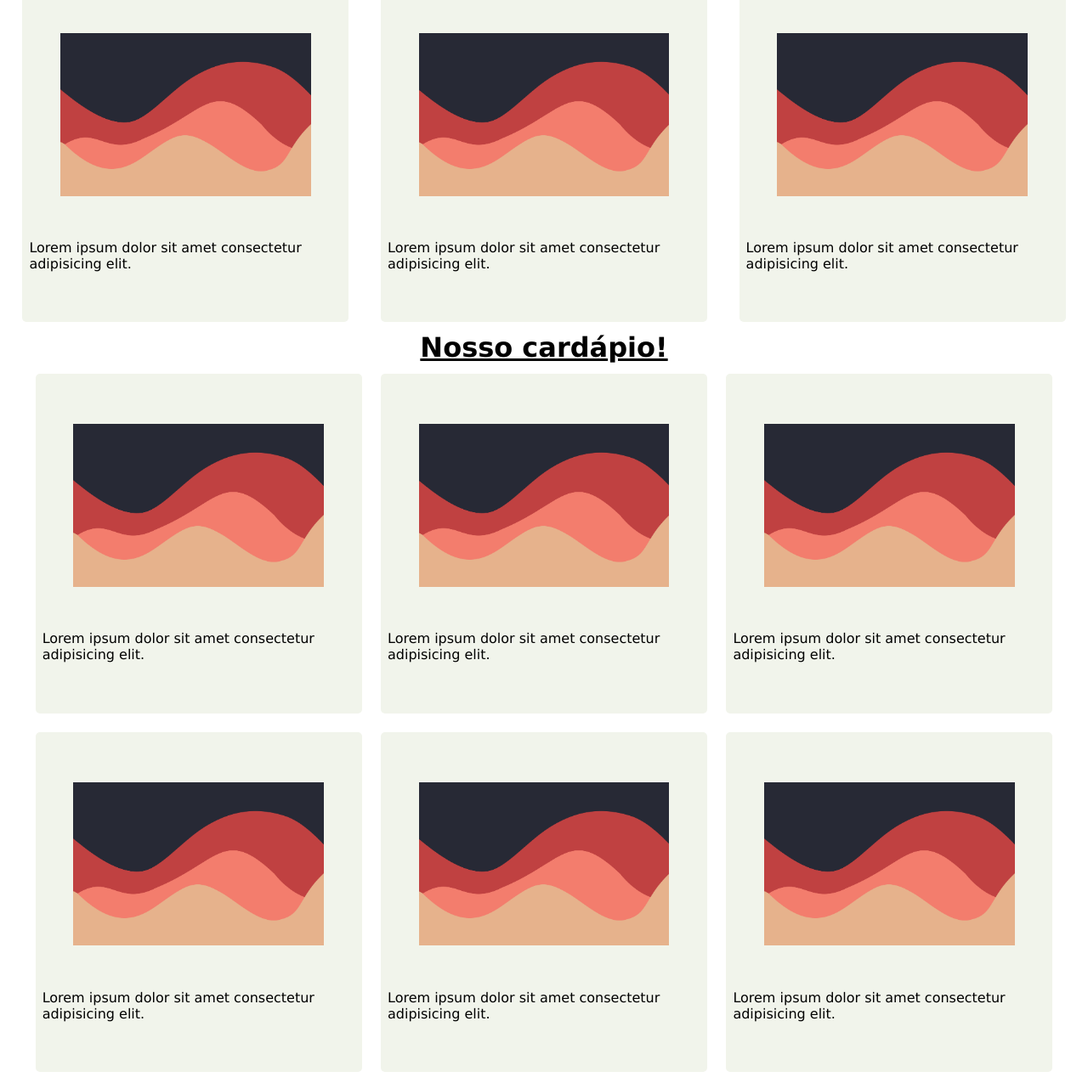
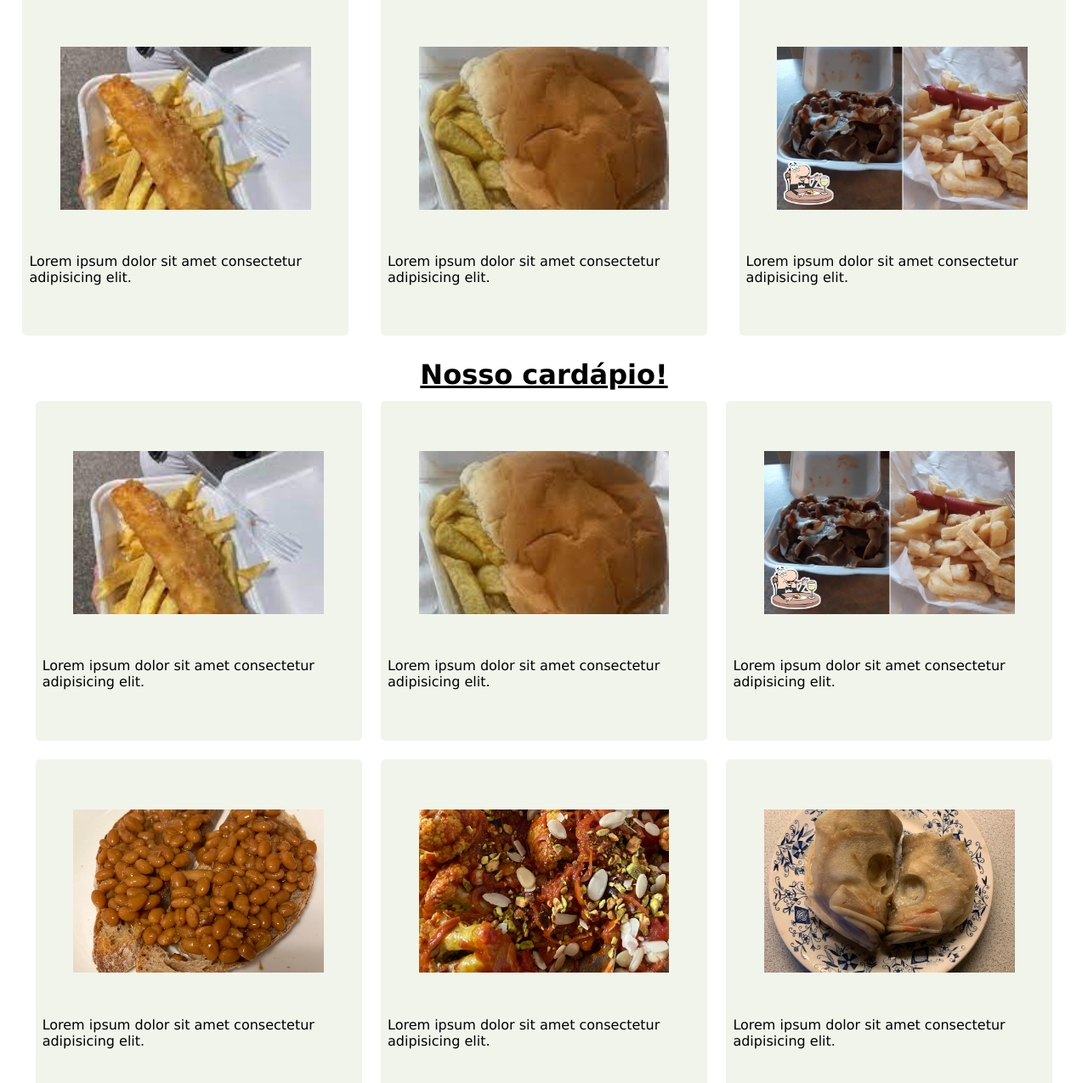
Before and after one commit to enzoenrico/atividadeRa4ExpCriativa, a plain HTML site: page index.html in a window 1280 px wide. Shown: the part 729-2004 px from the top of the page at 85% size. Drawn offline with Linux system fonts and the light colour scheme.

Commit message:
imagens added

```diff
--- a/index.html
+++ b/index.html
@@ -16,7 +16,7 @@
     </header>
     <div class="main-wraper">
         <div class="banner">
-            <img src="/assets/Bg-Day.png">
+            <img src="/assets/bg-main.jpg">
             <div class="desc">
                 <p>Velit cupidatat aliquip aliqua consectetur. Elit amet labore nostrud sint ex est incididunt anim anim
                     sint laboris do voluptate qui. Laboris laboris ea amet adipisicing qui sunt ea ex mollit culpa
@@ -32,15 +32,15 @@
             </h1>
             <div class="most-famous">
                 <div class="plate-card">
-                    <img src="/assets/Bg-Day.png">
+                    <img src="/assets/food1.jpg">
                     <p class="desc-plate">Lorem ipsum dolor sit amet consectetur adipisicing elit.</p>
                 </div>
                 <div class="plate-card">
-                    <img src="/assets/Bg-Day.png">
+                    <img src="/assets/food2.jpg">
                     <p class="desc-plate">Lorem ipsum dolor sit amet consectetur adipisicing elit.</p>
                 </div>
                 <div class="plate-card">
-                    <img src="/assets/Bg-Day.png">
+                    <img src="/assets/food3.jpg">
                     <p class="desc-plate">Lorem ipsum dolor sit amet consectetur adipisicing elit.</p>
                 </div>
             </div>
@@ -54,27 +54,27 @@
 
                 <div class="plate-menu">
                     <div class="plate-card">
-                        <img src="/assets/Bg-Day.png">
+                        <img src="/assets/food1.jpg">
                         <p class="desc-plate">Lorem ipsum dolor sit amet consectetur adipisicing elit.</p>
                     </div>
                     <div class="plate-card">
-                        <img src="/assets/Bg-Day.png">
+                        <img src="/assets/food2.jpg">
                         <p class="desc-plate">Lorem ipsum dolor sit amet consectetur adipisicing elit.</p>
                     </div>
                     <div class="plate-card">
-                        <img src="/assets/Bg-Day.png">
+                        <img src="/assets/food3.jpg">
                         <p class="desc-plate">Lorem ipsum dolor sit amet consectetur adipisicing elit.</p>
                     </div>
                     <div class="plate-card">
-                        <img src="/assets/Bg-Day.png">
+                        <img src="/assets/food4.jpg">
                         <p class="desc-plate">Lorem ipsum dolor sit amet consectetur adipisicing elit.</p>
                     </div>
                     <div class="plate-card">
-                        <img src="/assets/Bg-Day.png">
+                        <img src="/assets/food5.jpg">
                         <p class="desc-plate">Lorem ipsum dolor sit amet consectetur adipisicing elit.</p>
                     </div>
                     <div class="plate-card">
-                        <img src="/assets/Bg-Day.png">
+                        <img src="/assets/food6.jpg">
                         <p class="desc-plate">Lorem ipsum dolor sit amet consectetur adipisicing elit.</p>
                     </div>
                 </div>
@@ -85,7 +85,7 @@
             <h1 class="title">Conheça nosso estabelecimento!</h1>
             <div class="pics-div-wrapper">
                 <div class="place-pics">
-                    <img src="/assets/Bg-Day.png">
+                    <img src="/assets/bg-main.jpg">
                     <p class="desc-place">Lorem ipsum dolor, sit amet consectetur adipisicing elit. Soluta dolorum
                         dolores incidunt adipisci labore odit nihil ipsam aliquid et, cum assumenda. Nulla quisquam iure
                         a quod tempore illo consequatur veritatis!</p>
@@ -93,7 +93,7 @@
             </div>
             <div class="pics-div-wrapper">
                 <div class="place-pics">
-                    <img src="/assets/Bg-Day.png">
+                    <img src="/assets/res-1.jpg">
                     <p class="desc-place">Lorem ipsum dolor, sit amet consectetur adipisicing elit. Soluta dolorum
                         dolores incidunt adipisci labore odit nihil ipsam aliquid et, cum assumenda. Nulla quisquam iure
                         a quod tempore illo consequatur veritatis!</p>
@@ -101,7 +101,7 @@
             </div>
             <div class="pics-div-wrapper">
                 <div class="place-pics">
-                    <img src="/assets/Bg-Day.png">
+                    <img src="/assets/res-2.jpg">
                     <p class="desc-place">Lorem ipsum dolor, sit amet consectetur adipisicing elit. Soluta dolorum
                         dolores incidunt adipisci labore odit nihil ipsam aliquid et, cum assumenda. Nulla quisquam iure
                         a quod tempore illo consequatur veritatis!</p>
@@ -109,7 +109,7 @@
             </div>
             <div class="pics-div-wrapper">
                 <div class="place-pics">
-                    <img src="/assets/Bg-Day.png">
+                    <img src="/assets/res-3.jpg">
                     <p class="desc-place">Lorem ipsum dolor, sit amet consectetur adipisicing elit. Soluta dolorum
                         dolores incidunt adipisci labore odit nihil ipsam aliquid et, cum assumenda. Nulla quisquam iure
                         a quod tempore illo consequatur veritatis!</p>
--- a/style.css
+++ b/style.css
@@ -39,6 +39,7 @@ header {
 
 .main-header a {
   text-transform: uppercase;
+  color: black;
 }
 
 header a {
@@ -86,6 +87,8 @@ header a:hover {
   color: black;
   text-decoration: underline;
   text-align: center;
+
+  padding-top: 16px;
 }
 
 .most-famous-wrapper {
```
Also changed, not shown: assets/bg-main.jpg (added), assets/food1.jpg (added), assets/food2.jpg (added), assets/food3.jpg (added), assets/food4.jpg (added), assets/food5.jpg (added), assets/food6.jpg (added), assets/res-1.jpg (added), assets/res-2.jpg (added), assets/res-3.jpg (added).
